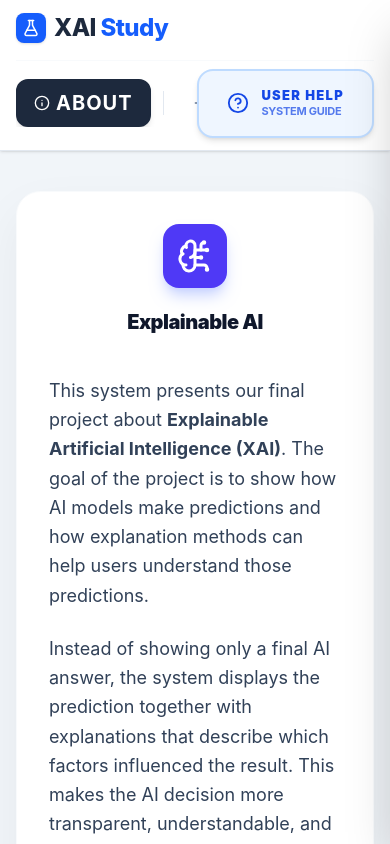
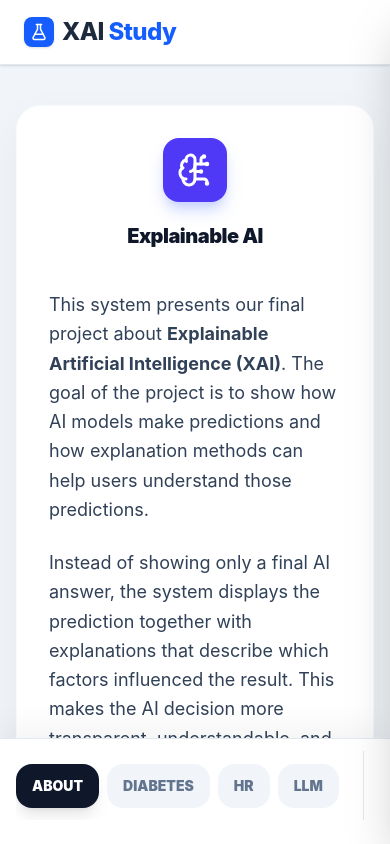
Before and after one commit to YardenNahum/XAI_Project_Development, a React (Vite) app in the folder XAI_Project/Frontend/: page /about#/about in a window 390 px wide. Built offline with nearby package versions, Linux system fonts and the light colour scheme.

Commit message:
updated about page and navigation bar

```diff
--- a/XAI_Project/Frontend/Components/NavigationBar.jsx
+++ b/XAI_Project/Frontend/Components/NavigationBar.jsx
@@ -3,22 +3,23 @@ import { useNavigate, useLocation } from 'react-router-dom';
 import { useStudy } from './StudyContext.jsx';
 import { FlaskConical, Info } from 'lucide-react';
 import StudySteps from './UI/StudySteps.jsx';
-
 /**
- * Navbar component that displays logo and domain navigation.
- * StudySteps (Help Guide) is positioned on the opposite side of the domains.
+ * navigation bar component that provides links to the about page and the different domain pages. It also includes a help button that opens the StudySteps component.
+ * The navigation bar is responsive, showing a top header with the logo and links on desktop, and a fixed bottom navigation on mobile.
+ * @returns
  */
 const Navbar = () => {
+  // React Router hooks for navigation and location
   const navigate = useNavigate();
   const location = useLocation();
+  // Access the study context to get the randomized domain order and the mapping of domain identifiers to display titles and icons
   const { domainOrder, titlesAndIConsMap } = useStudy();
 
   return (
+    <>
+      {/* TOP HEADER */}
       <header className="bg-white border-b border-slate-200 shadow-sm sticky top-0 z-50">
-      <div className="max-w-[1600px] mx-auto px-4 py-3 flex flex-col gap-4">
-
-        {/* Top Row: Logo */}
-        <div className="flex items-center gap-6">
+        <div className="max-w-[1600px] mx-auto px-6 py-4 flex items-center justify-between">
           <div
             className="flex items-center gap-2 cursor-pointer shrink-0"
             onClick={() => navigate('/about')}
@@ -30,20 +31,23 @@ const Navbar = () => {
               XAI <span className="text-blue-600">Study</span>
             </span>
           </div>
+
+          {/* On Desktop, StudyHelper in the top row opposite the logo */}
+          <div className="hidden md:block">
+            <StudySteps />
           </div>
+        </div>
+      </header>
 
-        {/* Bottom Row: Domains (Left) and Help (Right) */}
-        <div className="flex items-center justify-between pt-2 border-t border-slate-50">
-
-          {/* Left Side: Navigation Buttons */}
-          <div className="flex items-center gap-2 overflow-x-auto no-scrollbar">
-            {/* About Button */}
+      {/* DESKTOP SUB-NAVBAR (Hidden on Mobile) */}
+      <nav className="hidden md:block bg-slate-50 border-b border-slate-200 sticky top-[73px] z-40">
+        <div className="max-w-[1600px] mx-auto px-6 py-2 flex items-center gap-2">
           <button
             onClick={() => navigate('/about')}
-              className={`flex items-center cursor-pointer gap-1.5 px-4 py-2 rounded-xl text-xl font-bold uppercase tracking-wider transition-all border-2
+            className={`flex items-center cursor-pointer gap-1.5 px-4 py-2 rounded-xl text-lg font-bold uppercase tracking-wider transition-all border-2
               ${location.pathname === '/about'
                 ? 'bg-slate-800 border-slate-800 text-white shadow-md'
-                  : 'border-transparent text-slate-500 hover:bg-slate-100'}
+                : 'border-transparent text-slate-500 hover:bg-slate-200/50'}
             `}
           >
             <Info size={16} />
@@ -52,7 +56,6 @@ const Navbar = () => {
 
           <div className="h-6 w-[1px] bg-slate-200 mx-1 shrink-0" />
 
-            {/* Domain buttons */}
           {domainOrder.map((id) => {
             const item = titlesAndIConsMap[id];
             if (!item) return null;
@@ -65,24 +68,57 @@ const Navbar = () => {
                 className={`relative cursor-pointer flex items-center gap-2 px-4 py-2 rounded-xl transition-all whitespace-nowrap border-2
                   ${isActive
                     ? 'bg-blue-50 border-blue-200 text-blue-700 font-bold shadow-sm'
-                      : 'border-transparent text-slate-500 hover:bg-slate-50'}
+                    : 'border-transparent text-slate-500 hover:bg-slate-200/50'}
                 `}
               >
                 <Icon size={16}/>
-                  <span className="text-xl font-bold uppercase tracking-wide">{item.title}</span>
+                <span className="text-lg font-bold uppercase tracking-wide">{item.title}</span>
+              </button>
+            );
+          })}
+        </div>
+      </nav>
+
+      {/* MOBILE BOTTOM NAVIGATION (Hidden on Desktop) */}
+      <nav className="md:hidden fixed bottom-0 left-0 right-0 bg-white border-t border-slate-200 shadow-[0_-10px_30px_rgba(0,0,0,0.05)] z-50 px-4 pb-6 pt-3">
+        <div className="flex items-center justify-between gap-2 overflow-x-auto no-scrollbar">
+
+          {/* Navigation Links Group */}
+          <div className="flex items-center gap-2">
+            <button
+              onClick={() => navigate('/about')}
+              className={`flex items-center gap-1.5 px-4 py-3 rounded-2xl text-sm font-black uppercase transition-all
+                ${location.pathname === '/about' ? 'bg-slate-900 text-white shadow-lg' : 'bg-slate-100 text-slate-500'}
+              `}
+            >
+              About
+            </button>
+
+            {domainOrder.map((id) => {
+              const item = titlesAndIConsMap[id];
+              const isActive = location.pathname.includes(id);
+              return (
+                <button
+                  key={id}
+                  onClick={() => navigate(`/${id}`)}
+                  className={`px-4 py-3 rounded-2xl text-sm font-black uppercase transition-all whitespace-nowrap
+                    ${isActive ? 'bg-blue-600 text-white shadow-lg' : 'bg-slate-100 text-slate-500'}
+                  `}
+                >
+                  {item?.title}
                 </button>
               );
             })}
           </div>
 
-          {/* Right Side: Help Center Button (StudySteps) */}
-          <div className="shrink-0">
+          {/* Help Button on the right */}
+          <div className="shrink-0 ml-4 border-l border-slate-200 pl-4">
              <StudySteps />
           </div>
 
         </div>
-      </div>
-    </header>
+      </nav>
+    </>
   );
 };
 
--- a/XAI_Project/Frontend/Components/Pages/AboutPage.jsx
+++ b/XAI_Project/Frontend/Components/Pages/AboutPage.jsx
@@ -10,7 +10,10 @@ import {
 } from 'lucide-react';
 
 import ExplanationCard from '../UI/ExplanationCard';
-
+/**
+ * AboutPage is the landing page of the application that provides an overview of the project, its goals, the included domains, how to use the system, and the explanation methods. It also includes a call-to-action button that navigates to the first domain in the randomized order when clicked.
+ * @returns
+ */
 export default function AboutPage() {
   const navigate = useNavigate();
   const { domainOrder } = useStudy();
--- a/XAI_Project/Frontend/Components/UI/Dice/DiceFeatureChange.jsx
+++ b/XAI_Project/Frontend/Components/UI/Dice/DiceFeatureChange.jsx
@@ -1,34 +1,34 @@
 import React from 'react';
+
 /**
- * DiceFeatureChange component that displays a single feature change in a counterfactual scenario, showing the feature label, old value, and new value.
- * The old value is displayed with a strikethrough and in red to indicate the change, while the new value is highlighted in green to show the recommended adjustment.
- * @param {*} param0
- * @returns
+ * DiceFeatureChange component that displays a single feature change in a counterfactual scenario.
+ * Updated to be fully responsive for mobile views.
  */
 export default function DiceFeatureChange({ label, oldValue, newValue }) {
   return (
-    <div className="flex flex-col gap-2 py-2 border-b border-slate-100 last:border-0 hover:bg-slate-50/50 transition-all">
+    <div className="flex flex-col gap-2 py-4 border-b border-slate-100 last:border-0 hover:bg-slate-50/50 transition-all">
 
-      {/* TOP ROW: Label and Transition*/}
-      <div className="flex items-center justify-between gap-3">
-        <span className="text-xl font-bold text-slate-800 capitalize tracking-tight">
+      {/* TOP ROW: Label and Transition  */}
+      <div className="flex flex-col sm:flex-row sm:items-center justify-between gap-2 sm:gap-3">
+        <span className="text-lg sm:text-xl font-bold text-slate-800 capitalize tracking-tight">
           {label.replace(/_/g, ' ')}:
         </span>
 
-        <div className="flex items-center gap-2 shrink-0">
+        {/* The "Old Value ->" container */}
+        <div className="flex items-center gap-2 self-start sm:self-auto shrink-0">
           <div className="px-2 py-0.5 bg-rose-50 rounded border border-rose-100">
-            <span className="text-xl font-bold text-rose-500 line-through decoration-rose-300">
+            <span className="text-lg sm:text-xl font-bold text-rose-500 line-through decoration-rose-300">
               {oldValue}
             </span>
           </div>
-          <span className="text-slate-300 font-bold text-4xl">→</span>
+          <span className="text-slate-300 font-bold text-2xl sm:text-4xl">→</span>
         </div>
       </div>
 
-      {/* BOTTOM ROW: Recommendation  */}
+      {/* BOTTOM ROW: Recommendation */}
       <div className="w-full">
-        <div className="px-3 py-1.5 bg-emerald-50 rounded-lg border border-emerald-100 shadow-sm">
-          <span className="text-xl font-black text-emerald-700 leading-snug">
+        <div className="px-3 py-2 bg-emerald-50 rounded-lg border border-emerald-100 shadow-sm">
+          <span className="text-lg sm:text-xl font-black text-emerald-700 leading-snug break-words">
             {newValue}
           </span>
         </div>
```
Also changed, not shown: XAI_Project/Frontend/Components/UI/Dice/DiceScenario.jsx (+24 -21 lines). Lines whose indentation alone changed are shown as unchanged.
